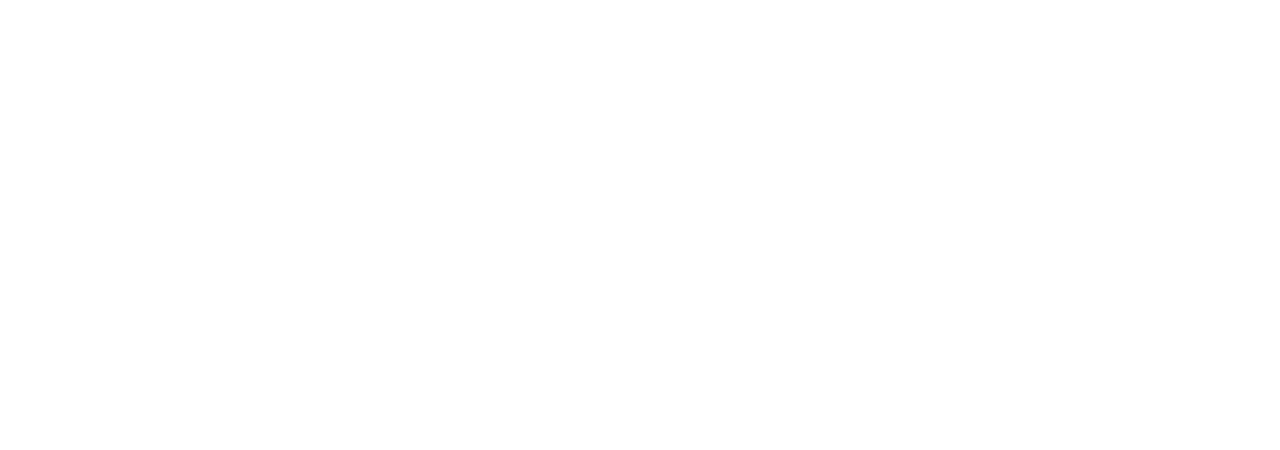
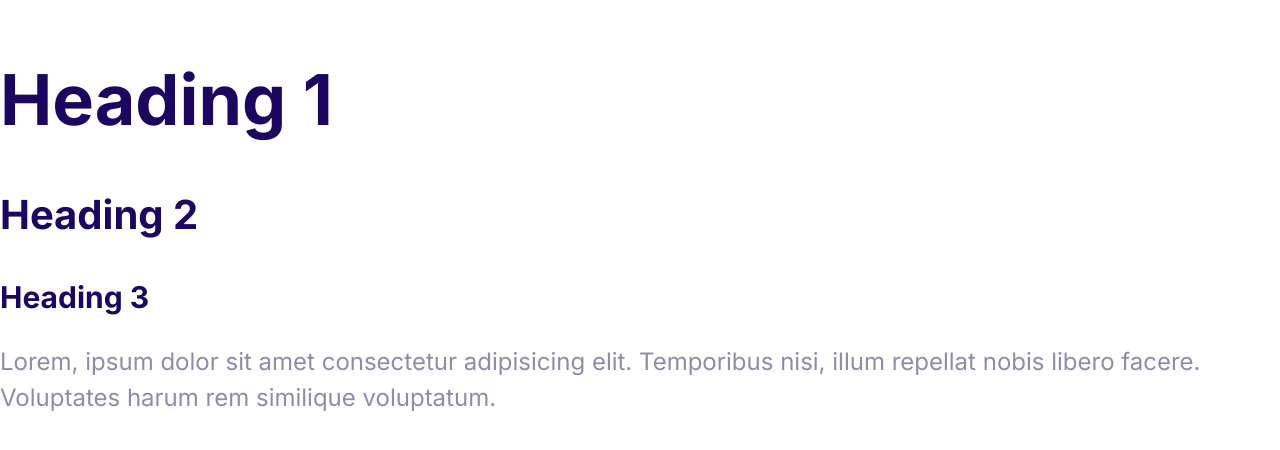
Before and after one commit to Edjery/edmoshified, a plain HTML site: page index.html in a window 1280 px wide. Drawn offline with Linux system fonts and the light colour scheme.

Commit message:
Defined the styles for the fonts.

```diff
--- a/css/style.css
+++ b/css/style.css
@@ -5,3 +5,46 @@
     --color-headings: #1b0760;
     --color-body: #918ca4;
 }
+
+html {
+    font-size: 62.5%;
+}
+
+body {
+    font-family: Inter, Arial, Helvetica, sans-serif;
+    font-size: 2.4rem;
+    line-height: 1.5;
+    color: var(--color-body);
+}
+
+h1, h2, h3 {
+    color: var(--color-headings);
+    margin-bottom: 1rem;
+}
+
+h1 {
+    font-size: 7rem;
+}
+
+h2 {
+    font-size: 4rem;
+}
+
+h3 {
+    font-size: 3rem;
+}
+
+@media screen and (min-width = 1024px) {
+    body {
+        font-size: 1.8rem;
+    }
+    h1 {
+        font-size: 8rem;
+    }
+    h2 {
+        font-size: 4rem;
+    }
+    h3 {
+        font-size: 2.4rem;
+    }
+}
--- a/index.html
+++ b/index.html
@@ -4,8 +4,23 @@
     <meta charset="UTF-8" />
     <meta name="viewport" content="width=device-width, initial-scale=1.0" />
     <title>Edofy</title>
+    <link rel="preconnect" href="https://fonts.googleapis.com" />
+    <link rel="preconnect" href="https://fonts.gstatic.com" crossorigin />
+    <link
+      href="https://fonts.googleapis.com/css2?family=Inter:wght@400;700&display=swap"
+      rel="stylesheet"
+    />
     <link rel="stylesheet" href="css/normalize.css" />
     <link rel="stylesheet" href="css/style.css" />
   </head>
-  <body></body>
+  <body>
+    <h1>Heading 1</h1>
+    <h2>Heading 2</h2>
+    <h3>Heading 3</h3>
+    <p>
+      Lorem, ipsum dolor sit amet consectetur adipisicing elit. Temporibus nisi,
+      illum repellat nobis libero facere. Voluptates harum rem similique
+      voluptatum.
+    </p>
+  </body>
 </html>
```
